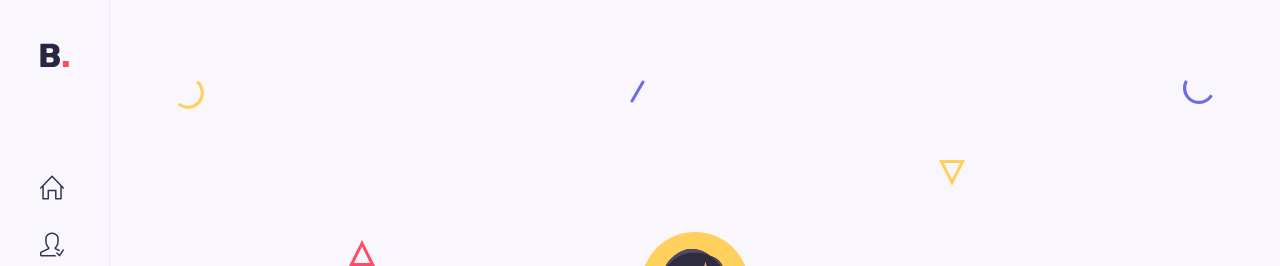
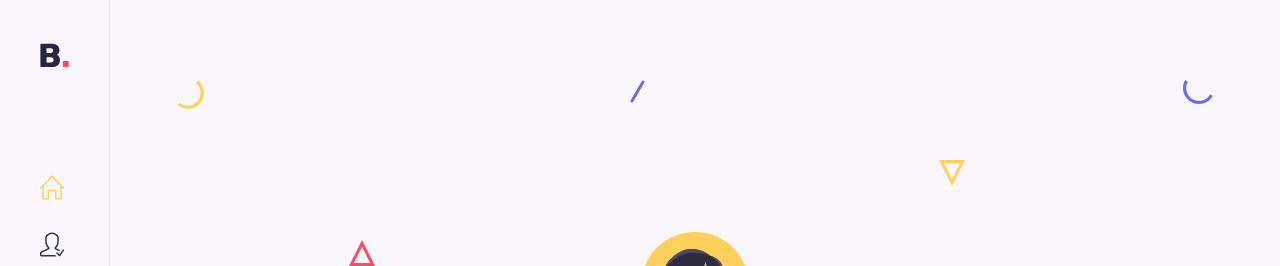
Before and after one commit to Leandro-Pinho/bolby, a React (Create React App) app: page / in a window 1280 px wide. Shown: the top 266 px of the page. Built offline with nearby package versions, Linux system fonts and the light colour scheme.

Commit message:
criando o active link no sidebar

```diff
--- a/src/components/sidebar/Sidebar.jsx
+++ b/src/components/sidebar/Sidebar.jsx
@@ -1,8 +1,14 @@
-import React from 'react'
+import React, { useState } from 'react'
 import "./sidebar.css"
 import Logo from '../../assets/logo.svg'
 
-const sidebar = () => {
+const Sidebar = () => {
+    const [active, setActive] = useState(1);
+
+    const toggleTab = (index) => {
+        setActive(index)
+    }
+
     return (
         <aside className='aside'>
             <a href="#home" className='nav__logo'>
@@ -14,37 +20,37 @@ const sidebar = () => {
                     <div className="nav__list">
                         <ul>
                             <li className="nav__item">
-                                <a href="#home" className='nav__link'>
+                                <a href="#home" className={active === 1 ? 'nav__link active' : 'nav__link'} onClick={() => toggleTab(1)}>
                                     <i className="icon-home"></i>
                                 </a>
                             </li>
                             <li className="nav__item">
-                                <a href="#about" className='nav__link'>
+                                <a href="#about" className={active === 2 ? 'nav__link active' : 'nav__link'} onClick={() => toggleTab(2)}>
                                     <i className="icon-user-following"></i>
                                 </a>
                             </li>
                             <li className="nav__item">
-                                <a href="#services" className='nav__link'>
+                                <a href="#services" className={active === 3 ? 'nav__link active' : 'nav__link'} onClick={() => toggleTab(3)}>
                                     <i className="icon-briefcase"></i>
                                 </a>
                             </li>
                             <li className="nav__item">
-                                <a href="#resume" className='nav__link'>
+                                <a href="#resume" className={active === 4 ? 'nav__link active' : 'nav__link'} onClick={() => toggleTab(4)}>
                                     <i className="icon-graduation"></i>
                                 </a>
                             </li>
                             <li className="nav__item">
-                                <a href="#portfolio" className='nav__link'>
+                                <a href="#portfolio" className={active === 5 ? 'nav__link active' : 'nav__link'} onClick={() => toggleTab(5)}>
                                     <i className="icon-layers"></i>
                                 </a>
                             </li>
                             <li className="nav__item">
-                                <a href="#blog" className='nav__link'>
+                                <a href="#blog" className={active === 6 ? 'nav__link active' : 'nav__link'} onClick={() => toggleTab(6)}>
                                     <i className="icon-note"></i>
                                 </a>
                             </li>
                             <li className="nav__item">
-                                <a href="#contact" className='nav__link'>
+                                <a href="#contact" className={active === 7 ? 'nav__link active' : 'nav__link'} onClick={() => toggleTab(7)}>
                                     <i className="icon-bubble"></i>
                                 </a>
                             </li>
@@ -60,4 +66,4 @@ const sidebar = () => {
     )
 }
 
-export default sidebar
+export default Sidebar
--- a/src/components/sidebar/sidebar.css
+++ b/src/components/sidebar/sidebar.css
@@ -30,6 +30,10 @@
     color: hsl(43, 100%, 68%);
 }
 
+.nav__link.active {
+    color: hsl(43, 100%, 68%);
+}
+
 .copyright {
     color: hsl(245, 15%, 65%);
     font-size: var(--smaller-font-size);
```
